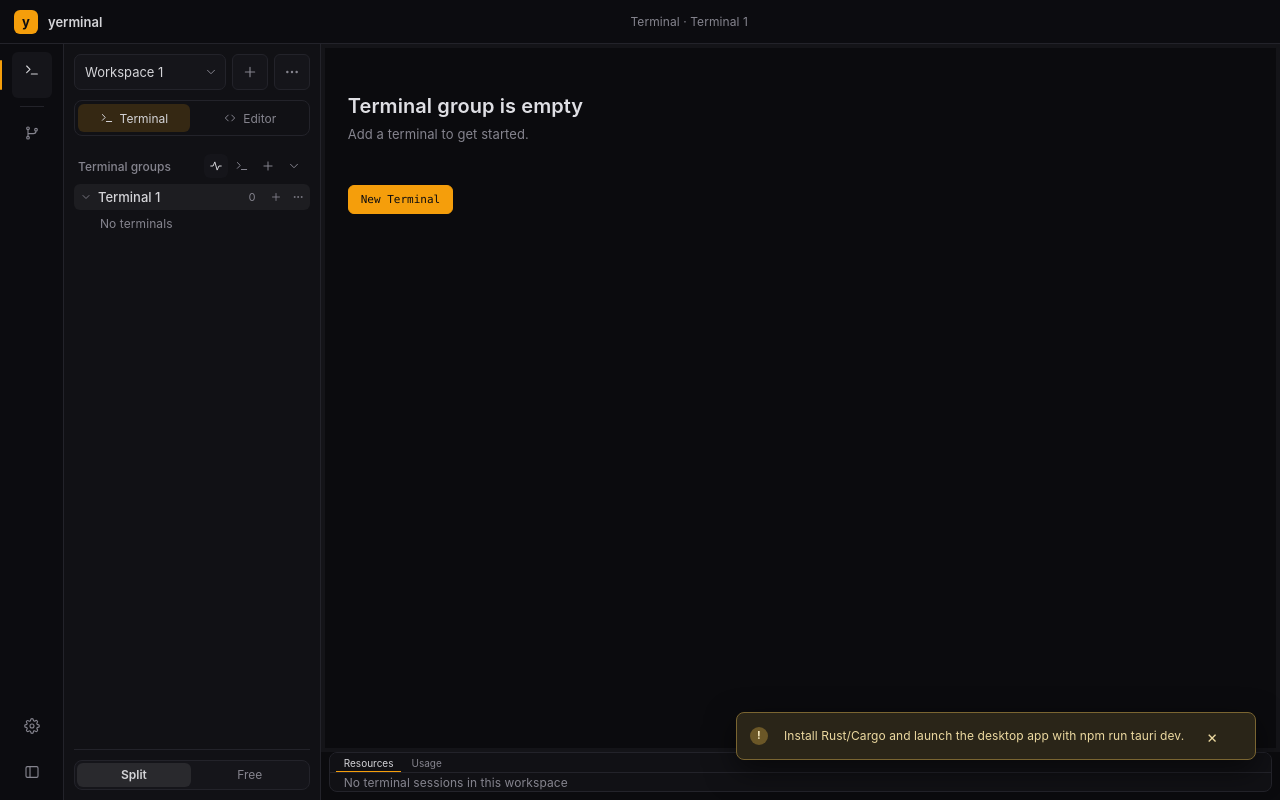
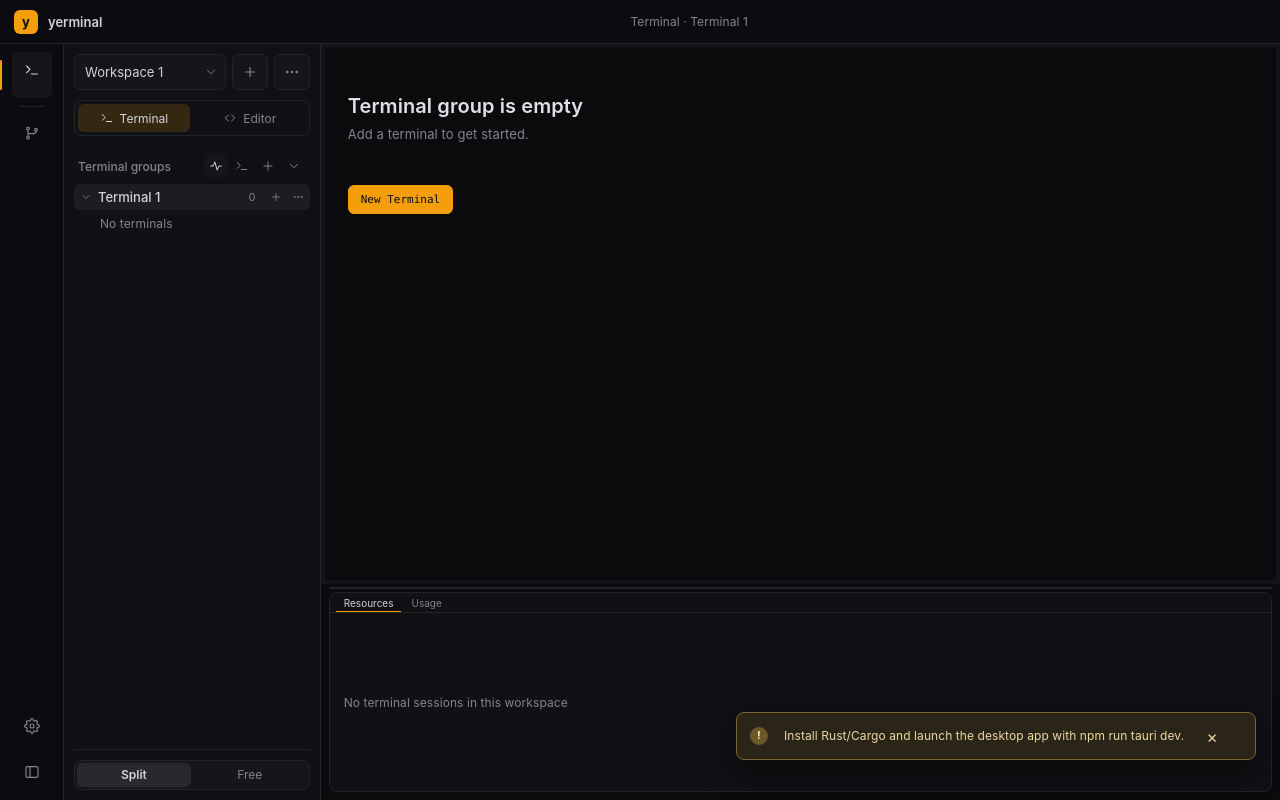
Before and after one commit to YusufYiildiiriim/yerminal, a React (Vite) app: page / in a window 1280 px wide. Both pictures are taken after a click on the button 215 px from the left and 166 px from the top of the page. Built offline with nearby package versions, Linux system fonts and the light colour scheme.

Commit message:
fix: resize terminal monitor panel

```diff
--- a/src/App.tsx
+++ b/src/App.tsx
@@ -365,6 +365,8 @@ function App() {
   const [settingsInitialSection, setSettingsInitialSection] = useState<SectionId>("appearance");
   const [quickOpenOpen, setQuickOpenOpen] = useState(false);
   const [terminalUsageOpen, setTerminalUsageOpen] = useState(false);
+  const [monitorHeight, setMonitorHeight] = useState(200);
+  const monitorDrag = useRef<{ y: number; height: number } | null>(null);
   const [terminalMonitorTab, setTerminalMonitorTab] = useState<"resources" | "usage">("resources");
   const closeSettings = useCallback(() => setSettingsOpen(false), []);
   const [settings, setSettings] = useState<AppSettings>(readAppSettings);
@@ -1559,7 +1561,13 @@ function App() {
 
             <div className="pane-live-status" aria-live="polite" aria-atomic="true">{activeTerminal ? activeTerminal.name + ", " + activeTerminal.shellLabel : "No terminal"}</div>
           </section>
-          {terminalUsageOpen && <div id="terminal-resource-panel" className={"terminal-resource-panel" + (terminalMonitorTab === "usage" ? " is-usage" : "")}>
+          {terminalUsageOpen && <>
+          <div className="terminal-monitor-resize" role="separator" aria-label="Resize terminal monitor" aria-orientation="horizontal" aria-valuemin={80} aria-valuemax={600} aria-valuenow={monitorHeight} tabIndex={0}
+            onKeyDown={(event) => { if (event.key === "ArrowUp" || event.key === "ArrowDown") { event.preventDefault(); setMonitorHeight((height) => Math.max(80, Math.min(600, height + (event.key === "ArrowUp" ? 20 : -20)))); } }}
+            onPointerDown={(event) => { monitorDrag.current = { y: event.clientY, height: monitorHeight }; event.currentTarget.setPointerCapture(event.pointerId); }}
+            onPointerMove={(event) => { if (monitorDrag.current) setMonitorHeight(Math.max(80, Math.min(600, monitorDrag.current.height + monitorDrag.current.y - event.clientY))); }}
+            onPointerUp={() => { monitorDrag.current = null; }} onPointerCancel={() => { monitorDrag.current = null; }} />
+          <div id="terminal-resource-panel" className="terminal-resource-panel" style={{ flexBasis: monitorHeight, height: monitorHeight }}>
             <div className="terminal-monitor-tabs" role="tablist" aria-label="Terminal monitor">
               <button type="button" role="tab" aria-selected={terminalMonitorTab === "resources"} onClick={() => setTerminalMonitorTab("resources")}>Resources</button>
               <button type="button" role="tab" aria-selected={terminalMonitorTab === "usage"} onClick={() => setTerminalMonitorTab("usage")}>Usage</button>
@@ -1573,7 +1581,7 @@ function App() {
                   else if (id !== activeTerminalId) focusTerminal(id);
                 }} />}
             </div>
-          </div>}
+          </div></>}
           </div>} />
         </Panel>
       </PanelGroup>
@@ -1923,7 +1931,7 @@ function WorkspacePanel({ toolSwitch, mode, terminalLayoutMode, onChangeTerminal
           <header className="workspace-section-header workspace-terminal-groups-header">
             <h2>Terminal groups</h2>
             <div className="sec-acts">
-              <button className={`ib workspace-terminal-resource-button${terminalUsageOpen ? " active" : ""}`} type="button" aria-label="Resource usage" aria-pressed={terminalUsageOpen} aria-controls="terminal-resource-panel" onClick={onToggleTerminalUsage} title="Toggle CPU and RAM monitor">
+              <button className={`ib workspace-terminal-resource-button${terminalUsageOpen ? " active" : ""}`} type="button" aria-label="Resource usage" aria-pressed={terminalUsageOpen} aria-controls="terminal-resource-panel" onClick={onToggleTerminalUsage} title="Toggle resources and agent usage monitor">
                 <svg viewBox="0 0 24 24" aria-hidden="true" focusable="false"><path d="M3 12h4l3-7 4 14 3-7h4" /></svg>
               </button>
               <button className="ib workspace-terminal-add-button" type="button" aria-label="Add terminal to group" title="Add terminal to group" onClick={onAddTerminal}>
--- a/src/features/agent-usage/terminal-monitor-tabs.css
+++ b/src/features/agent-usage/terminal-monitor-tabs.css
@@ -47,9 +47,11 @@
   min-height: 0;
 }
 
-.app-shell[data-theme] .terminal-resource-panel.is-usage {
-  flex: 0 0 170px;
-  height: 170px;
-  min-height: 170px;
-  max-height: 170px;
+.app-shell[data-theme] .terminal-workspace-view .terminal-resource-panel.terminal-resource-panel {
+  min-height: 80px;
+  max-height: min(600px, 70%);
 }
+.terminal-monitor-resize { flex: 0 0 8px; cursor: ns-resize; touch-action: none; position: relative; }
+.terminal-monitor-resize::after { content: ""; position: absolute; inset: 3px 8px; border-radius: 4px; background: var(--theme-border); }
+.terminal-monitor-resize:hover::after, .terminal-monitor-resize:focus-visible::after { background: var(--theme-accent); }
+.terminal-monitor-resize:focus-visible { outline: 1px solid var(--theme-accent); }
```
Also changed, not shown: 1 other file (tests, documents, lock files or other folders).
